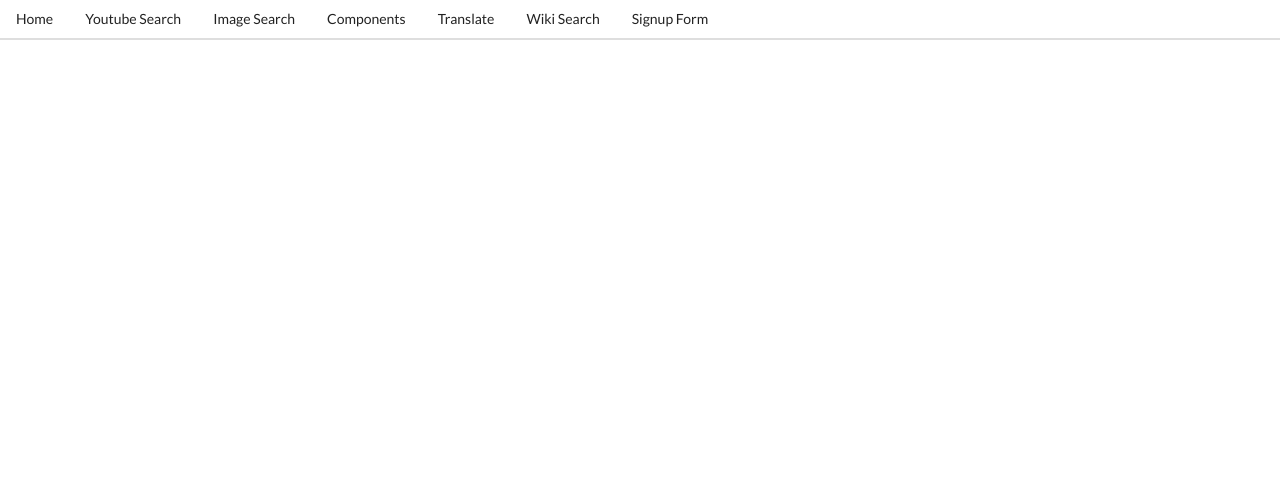
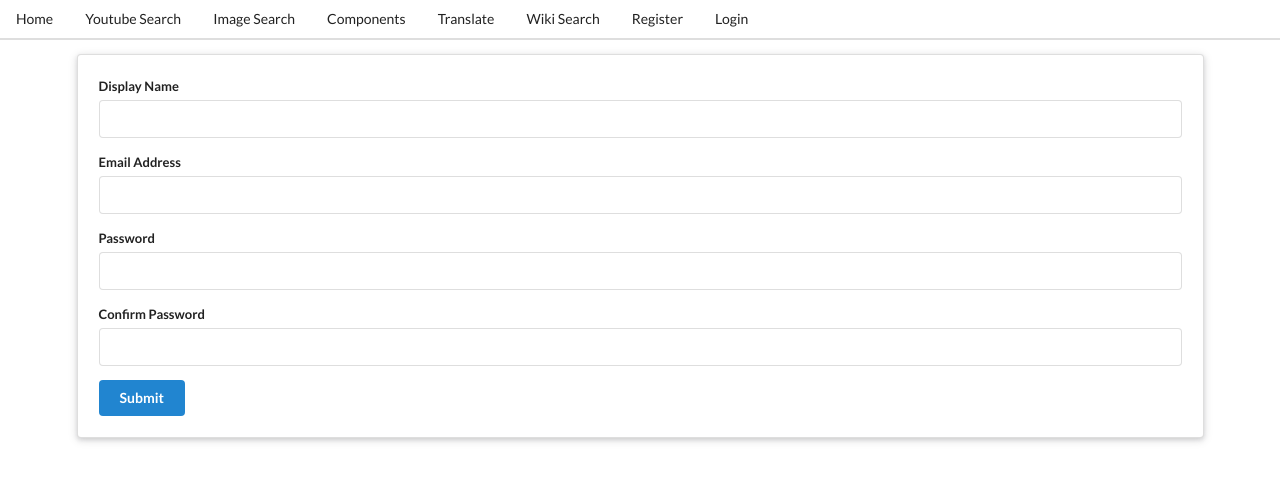
Before and after one commit to maaislam/practice-jsx, a React (Create React App) app: page /auth/register in a window 1280 px wide. Shown: the top 482 px of the page. Built offline with nearby package versions, Linux system fonts and the light colour scheme; no server answers.

Commit message:
signup form using formik

```diff
--- a/src/App.js
+++ b/src/App.js
@@ -1,18 +1,52 @@
-import React, { Component } from "react";
+import React, { useState, useEffect } from "react";
 import { BrowserRouter, Switch, Route } from "react-router-dom";
+import UserContext from "./context/userContext";
+
+import authService from "./api/authServer";
 
 import YoutubeSearch from "./components/pages/YoutubeSearch";
 import ImageSearchPage from "./components/pages/ImageSearchPage";
 import RandomPractice from "./components/pages/RandomPractice";
 import WikiSearch from "./components/WikiSearch";
 import Translate from "./components/Translate";
+import Signup from "./components/auth/Signup";
 import Header from "./components/Header";
+import SignIn from "./components/auth/SingIn";
 
-class App extends Component {
-  render() {
+const App = () => {
+  const [auth, setAuth] = useState({
+    token: undefined,
+    user: undefined,
+  });
+
+  useEffect(() => {
+    const checkLoggedIn = async () => {
+      let token = localStorage.getItem("auth-token");
+      if (token === null) {
+       window.localStorage.setItem("auth-token", "");
+        token = "";
+      }
+      const tokenRes = await authService.post("/users/tokenIsValid", null, {
+        headers: { "x-auth-token": token },
+      });
+      if (tokenRes.data) {
+        const userRes = await authService.get("/users/", {
+          headers: { "x-auth-token": token },
+        });
+        console.log(userRes);
+        setAuth({
+          token,
+          user: userRes.data,
+        });
+      }
+    };
+    checkLoggedIn();
+  }, []);
+
   return (
     <>
       <BrowserRouter>
+        <UserContext.Provider value={{ auth, setAuth }}>
           <Header />
           <Switch>
             <Route exact path="/YoutubeSearch" component={YoutubeSearch} />
@@ -20,11 +54,13 @@ class App extends Component {
             <Route exact path="/components" component={RandomPractice} />
             <Route path="/translate" component={Translate} />
             <Route path="/searchwiki" component={WikiSearch} />
+            <Route path="/auth/register" component={Signup} />
+            <Route path="/auth/login" component={SignIn} />
           </Switch>
+        </UserContext.Provider>
       </BrowserRouter>
     </>
   );
-  }
-}
+};
 
 export default App;
--- /dev/null
+++ b/src/api/authServer.js
@@ -0,0 +1,12 @@
+import axios from 'axios';
+
+
+
+const authService = axios.create({
+
+    baseURL: 'http://localhost:5000',
+
+
+});
+
+export default authService;
--- a/src/api/youtube.js
+++ b/src/api/youtube.js
@@ -3,7 +3,7 @@ import axios from 'axios';
 
 
 const API_KEY = process.env.REACT_APP_YOUTUBE_API_KEY;
-console.log("🚀 ~ file: youtube.js ~ line 6 ~ API_KEY", API_KEY)
+
 export default axios.create({
 
     baseURL: 'https://www.googleapis.com/youtube/v3',
--- /dev/null
+++ b/src/components/Form.css
@@ -0,0 +1,4 @@
+.error-msg{
+    color:rgb(172, 48, 48);
+
+}
--- a/src/components/Header.js
+++ b/src/components/Header.js
@@ -23,8 +23,11 @@ const Header = () => {
       <Link to="/searchwiki" className="item">
         Wiki Search
       </Link>
-      <Link to="/signup" className="item">
-        Signup Form
+      <Link to="/auth/register" className="item">
+        Register
+      </Link>
+      <Link to="/auth/login" className="item">
+        Login
       </Link>
     </div>
   );
--- /dev/null
+++ b/src/components/auth/Signup.js
@@ -0,0 +1,139 @@
+import React, {useState, useContext } from "react";
+import { useHistory } from "react-router-dom";
+import { useFormik } from "formik";
+import userContext from "../../context/userContext";
+import authService from "../../api/authServer";
+import authValidationSchema from "./authValidationSchema";
+import "../Form.css";
+
+const Signup = () => {
+  const [err, setErr] =useState(null)
+  const history = useHistory();
+  const { setAuth } = useContext(userContext);
+  const formik = useFormik({
+    initialValues: {
+      displayName: "",
+      email: "",
+      password: "",
+      passwordCheck: "",
+    },
+    validationSchema: authValidationSchema,
+  });
+
+  const displayErr = (touched, error) => {
+    return touched && error ? "error" : "";
+  };
+  const onSubmit = async (e) => {
+    e.preventDefault();
+    try {
+      await authService.post("/users/register", formik.values);
+      const { email, password } = formik.values;
+      const loginRes = await authService.post("/users/login", {
+        email,
+        password,
+      });
+
+      setAuth({
+        token: loginRes.data.token,
+        user: loginRes.data.user,
+      });
+      window.localStorage.setItem("auth-token", loginRes.data.token);
+      console.log(window.localStorage);
+      history.push("/");
+    } catch (error) {
+      console.log("🚀 ~ file: Signup.js ~ line 44 ~ onSubmit ~ error", error)
+      setErr(error.response.data.msg)
+    }
+  };
+
+  return (
+    <form
+      onSubmit={onSubmit}
+      className={`ui form ${err ? 'error' : ''} raised padded segment container`}
+    >
+      <div
+        className={` field ${displayErr(
+          formik.touched.displayName,
+          formik.errors.displayName
+        )}`}
+      >
+        <label htmlFor="displayName">Display Name</label>
+
+        <input
+          id="displayName"
+          name="displayName"
+          type="text"
+          {...formik.getFieldProps("displayName")}
+        />
+        {formik.touched.displayName && formik.errors.displayName ? (
+          <div className="error-msg">{formik.errors.displayName}</div>
+        ) : null}
+      </div>
+
+      <div
+        className={` field ${displayErr(
+          formik.touched.email,
+          formik.errors.email
+        )}`}
+      >
+        <label htmlFor="email">Email Address</label>
+        <input
+          id="email"
+          name="email"
+          type="email"
+          {...formik.getFieldProps("email")}
+        />
+        {formik.touched.email && formik.errors.email ? (
+          <div className="error-msg">{formik.errors.email}</div>
+        ) : null}
+      </div>
+      <div
+        className={` field ${displayErr(
+          formik.touched.password,
+          formik.errors.password
+        )}`}
+      >
+        <label htmlFor="password">Password</label>
+        <input
+          id="password"
+          name="password"
+          type="password"
+          {...formik.getFieldProps("password")}
+        />
+        {formik.touched.password && formik.errors.password ? (
+          <div className="error-msg">{formik.errors.password}</div>
+        ) : null}
+      </div>
+      <div
+        className={` field ${displayErr(
+          formik.touched.passwordCheck,
+          formik.errors.passwordCheck
+        )}`}
+      >
+        <label htmlFor="passwordCheck">Confirm Password</label>
+        <input
+          id="passwordCheck"
+          name="passwordCheck"
+          type="password"
+          {...formik.getFieldProps("passwordCheck")}
+        />
+        {formik.touched.passwordCheck && formik.errors.passwordCheck ? (
+          <div className="error-msg">{formik.errors.passwordCheck}</div>
+        ) : null}
+      </div>
+      {err ?
+      (<div className="ui error message">
+        <div className="header">Action Forbidden</div>
+        <p>
+          {err}
+        </p>
+      </div>):null}
+
+      <button type="submit" className="ui button primary">
+        Submit
+      </button>
+    </form>
+  );
+};
+
+export default Signup;
--- /dev/null
+++ b/src/components/auth/SingIn.js
@@ -0,0 +1,73 @@
+import React from "react";
+import { useFormik } from "formik";
+
+import authValidationSchema from "./authValidationSchema";
+import "../Form.css";
+
+const SingIn = () => {
+  const formik = useFormik({
+    initialValues: {
+
+      email: "",
+      password: "",
+
+    },
+    validationSchema: authValidationSchema,
+
+    onSubmit: (values) => {
+      alert(JSON.stringify(values, null, 2));
+    },
+  });
+
+  const displayErr = (touched, error) => {
+    return touched && error ? "error" : "";
+  };
+
+  return (
+    <form onSubmit={formik.handleSubmit} className="ui form raised segment container">
+
+
+      <div
+        className={`field ${displayErr(
+          formik.touched.email,
+          formik.errors.email
+        )}`}
+      >
+        <label htmlFor="email">Email Address</label>
+        <input
+          id="email"
+          name="email"
+          type="email"
+
+          {...formik.getFieldProps("email")}
+        />
+        {formik.touched.email && formik.errors.email ? (
+          <div className="error-msg">{formik.errors.email}</div>
+        ) : null}
+      </div>
+      <div
+        className={`field ${displayErr(
+          formik.touched.password,
+          formik.errors.password
+        )}`}
+      >
+        <label htmlFor="password">Password</label>
+        <input
+          id="password"
+          name="password"
+          type="password"
+          {...formik.getFieldProps("password")}
+        />
+        {formik.touched.password && formik.errors.password ? (
+          <div className="error-msg">{formik.errors.password}</div>
+        ) : null}
+      </div>
+
+      <button type="submit" className="ui button primary">
+        Login
+      </button>
+    </form>
+  );
+};
+
+export default SingIn;
--- /dev/null
+++ b/src/components/auth/authValidationSchema.js
@@ -0,0 +1,31 @@
+
+import * as Yup from 'yup';
+
+
+const authValidationSchema = Yup.object({
+    firstName: Yup.string()
+
+      .max(15, "Must be 15 characters or less")
+
+      .required("Required"),
+    displayName: Yup.string()
+      .max(15, "Must be 15 characters or less")
+
+      .required("Required"),
+
+    lastName: Yup.string()
+
+      .max(20, "Must be 20 characters or less")
+
+      .required("Required"),
+
+    email: Yup.string().email("Invalid email address").required("Required"),
+    password: Yup.string()
+      .min(8, "Password must be at least 8 characters")
+      .required("Must provide password"),
+    passwordCheck: Yup.string()
+      .required("Must match password")
+      .oneOf([Yup.ref("password"), null], "Must match password"),
+  })
+
+export default authValidationSchema;
--- /dev/null
+++ b/src/context/userContext.js
@@ -0,0 +1,3 @@
+import { createContext } from "react";
+
+export default createContext(null);
```
Also changed, not shown: src/components/Signup.js (deleted, +0 -109 lines), 1 other file (tests, documents, lock files or other folders). Lines whose indentation alone changed are shown as unchanged.
